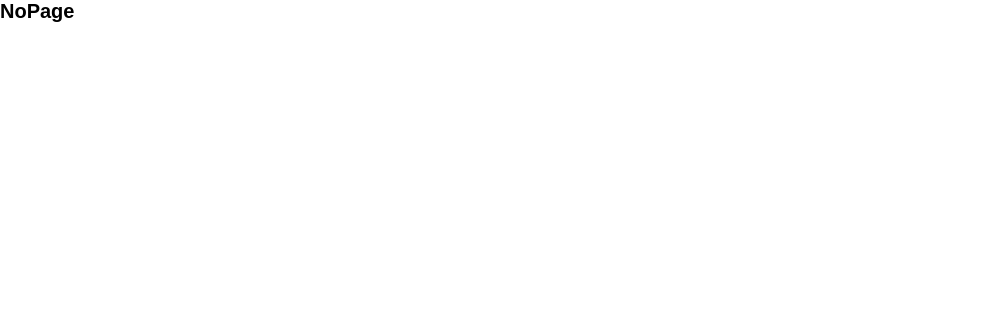
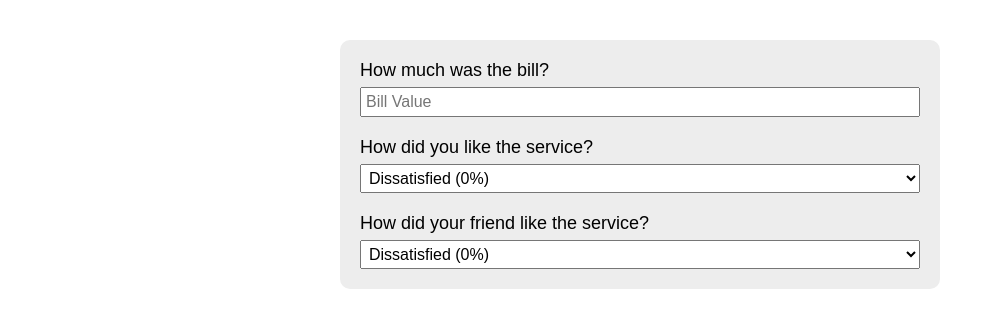
Before and after one commit to kingarunesh/React-Projects, a React (Create React App) app: page /simple-tip-calculator in a window 1280 px wide. Shown: the top 328 px of the page, without its empty margins (0-1002 px from the left). Built offline with nearby package versions, Linux system fonts and the light colour scheme.

Commit message:
16.1 : Simple Tip Calculator

```diff
--- a/src/App.js
+++ b/src/App.js
@@ -16,6 +16,7 @@ import SingleSimpleOpenModel from "./single-simple-open-model/SingleSimpleOpenMo
 import OpenModelForm from "./components/open-model-form/OpenModelForm";
 import RegisterFormSteps from "./components/register-form-steps/RegisterFormSteps";
 import Accordion from "./components/accordion/Accordion";
+import SimpleTipCalculator from "./components/simple-tip-calculator/SimpleTipCalculator";
 
 export default function App() {
     return (
@@ -39,6 +40,7 @@ export default function App() {
                         <Route path="/open-model-form" element={<OpenModelForm />} />
                         <Route path="/register-form-steps" element={<RegisterFormSteps />} />
                         <Route path="/accordion" element={<Accordion />} />
+                        <Route path="/simple-tip-calculator" element={<SimpleTipCalculator />} />
                     </Route>
                 </Routes>
             </BrowserRouter>
--- a/src/components/layout/Home.js
+++ b/src/components/layout/Home.js
@@ -82,6 +82,12 @@ export default function Home() {
                             Accordion
                         </Link>
                     </li>
+
+                    <li>
+                        <Link to="/simple-tip-calculator" target="_blank">
+                            Tip Calculator
+                        </Link>
+                    </li>
                 </ol>
             </nav>
 
--- /dev/null
+++ b/src/components/simple-tip-calculator/SimpleTipCalculator.js
@@ -0,0 +1,70 @@
+import { useState } from "react";
+
+import "./simple-tip-calculator.scss";
+
+export default function SimpleTipCalculator() {
+    const [bill, setBill] = useState("");
+    const [yourTip, setYourTip] = useState(0);
+    const [friendTip, setFriendTip] = useState(0);
+
+    const tip = bill * ((yourTip + friendTip) / 2 / 100);
+    const finalBill = bill + tip;
+
+    const resetHandler = function () {
+        setBill("");
+        setYourTip(0);
+        setFriendTip(0);
+    };
+
+    return (
+        <>
+            <div className="simpleTipCalculator">
+                <div className="simpleTipCalculator__container">
+                    <form className="simpleTipCalculator__container--form">
+                        <div className="simpleTipCalculator__container--form--group">
+                            <label htmlFor="bill">How much was the bill?</label>
+                            <input
+                                type="number"
+                                id="bill"
+                                placeholder="Bill Value"
+                                value={bill}
+                                onChange={(e) => setBill(Number(e.target.value))}
+                            />
+                        </div>
+
+                        <div className="simpleTipCalculator__container--form--group">
+                            <label htmlFor="yourTip">How did you like the service?</label>
+
+                            <select id="yourTip" value={yourTip} onChange={(e) => setYourTip(Number(e.target.value))}>
+                                <option value="0">Dissatisfied (0%)</option>
+                                <option value="5">It was okay (5%)</option>
+                                <option value="10">It was good (10%)</option>
+                                <option value="20">Absolutely amazing! (20%)</option>
+                            </select>
+                        </div>
+
+                        <div className="simpleTipCalculator__container--form--group">
+                            <label htmlFor="friendTip">How did your friend like the service?</label>
+
+                            <select id="friendTip" value={friendTip} onChange={(e) => setFriendTip(Number(e.target.value))}>
+                                <option value="0">Dissatisfied (0%)</option>
+                                <option value="5">It was okay (5%)</option>
+                                <option value="10">It was good (10%)</option>
+                                <option value="20">Absolutely amazing! (20%)</option>
+                            </select>
+                        </div>
+                    </form>
+
+                    {bill && (
+                        <div className="simpleTipCalculator__container--result">
+                            <p>
+                                You pay ${finalBill} (${bill} + ${tip})
+                            </p>
+                            <button onClick={resetHandler}>Reset</button>
+                        </div>
+                    )}
+                </div>
+            </div>
+        </>
+    );
+}
--- /dev/null
+++ b/src/components/simple-tip-calculator/simple-tip-calculator.scss
@@ -0,0 +1,49 @@
+.simpleTipCalculator {
+    &__container {
+        background-color: #ededed;
+        width: 60rem;
+        margin: 4rem auto;
+        padding: 2rem;
+        border-radius: 1rem;
+
+        display: flex;
+        flex-direction: column;
+        gap: 3rem;
+
+        &--form {
+            display: flex;
+            flex-direction: column;
+            gap: 2rem;
+
+            &--group {
+                display: flex;
+                flex-direction: column;
+                gap: 0.6rem;
+
+                label {
+                    font-size: 1.8rem;
+                    display: block;
+                }
+
+                input,
+                select {
+                    padding: 0.4rem;
+                    font-size: 1.6rem;
+                }
+            }
+        }
+
+        &--result {
+            p {
+                font-size: 1.8rem;
+            }
+
+            button {
+                font-size: 1.8rem;
+                padding: 0.6rem 1rem;
+                margin-top: 2rem;
+                cursor: pointer;
+            }
+        }
+    }
+}
```
